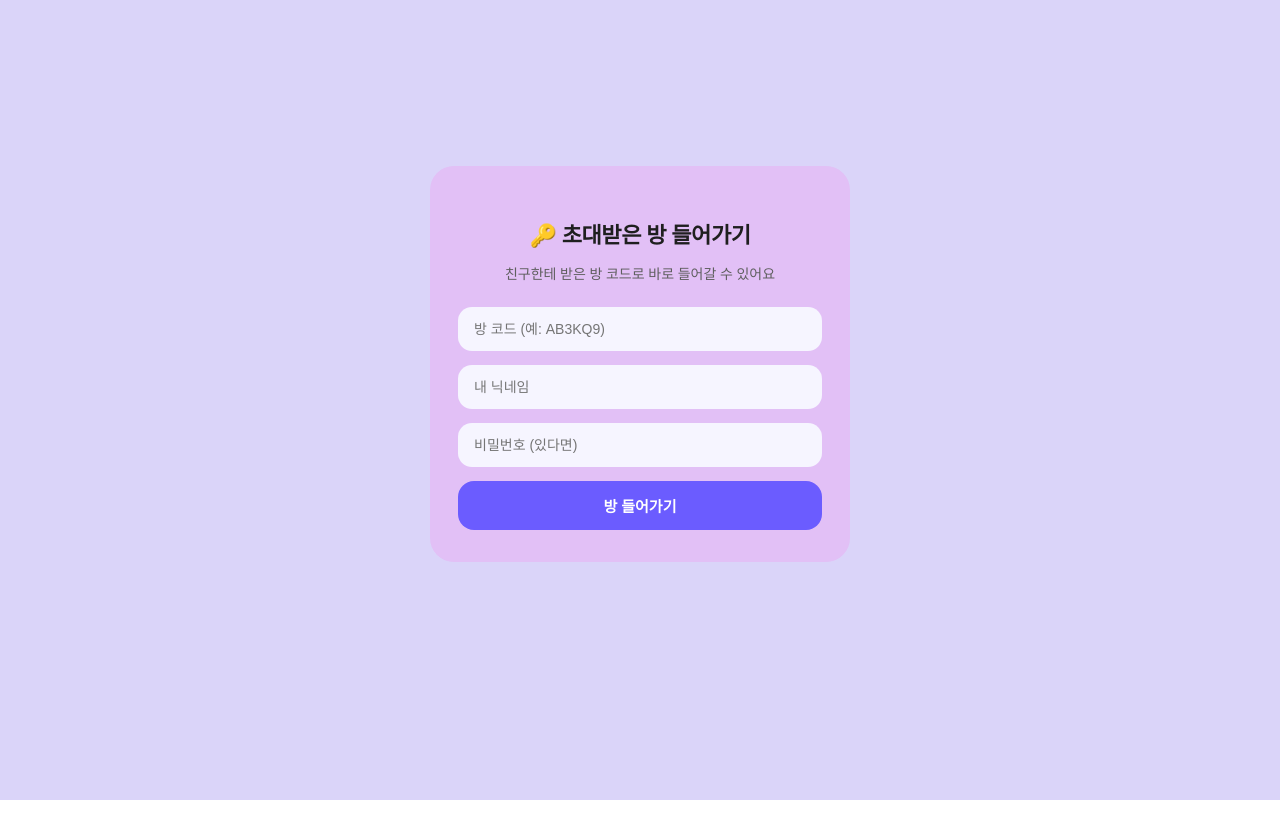
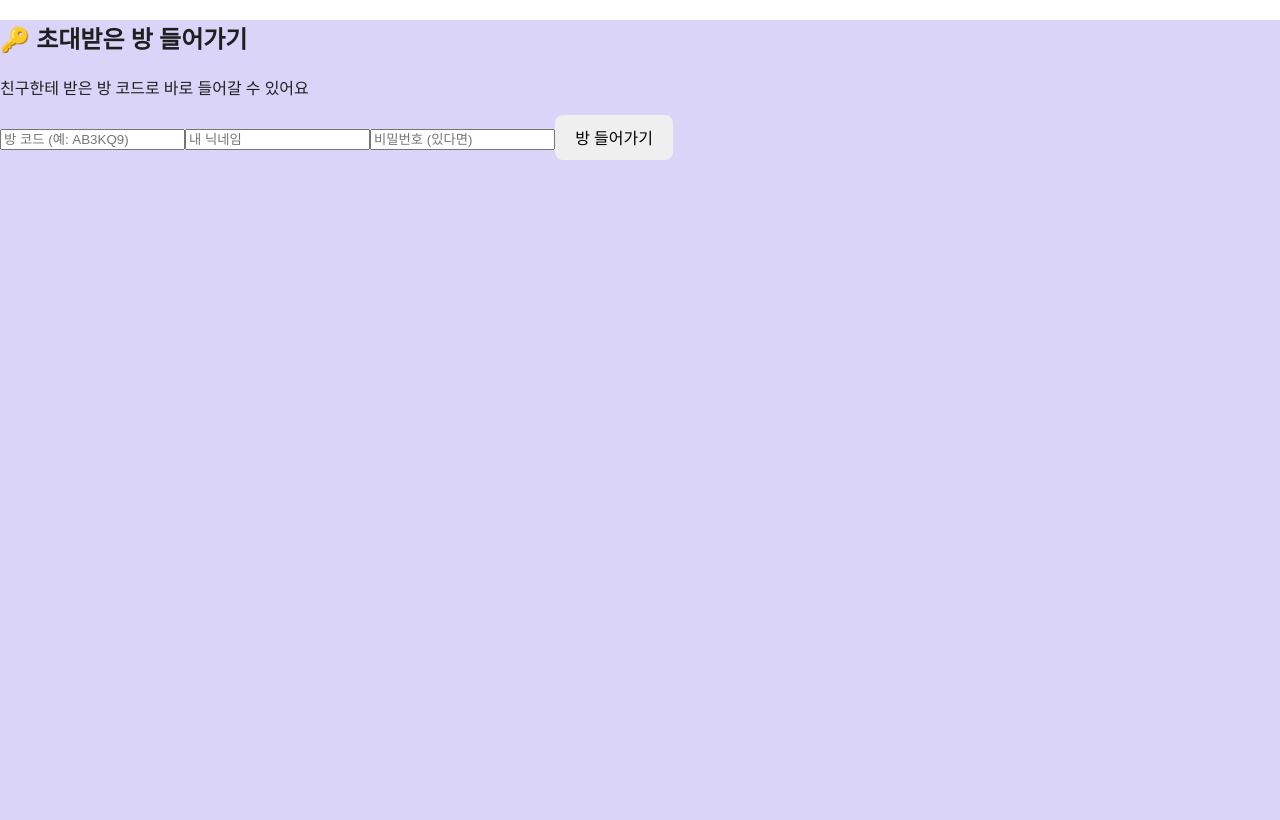
Before and after one commit to l1lsang/timetable, a React (Vite) app: page /join in a window 1280 px wide. Built offline with nearby package versions, Linux system fonts and the light colour scheme; no server answers.

Commit message:
Update timetable.css

```diff
--- a/src/timetable.css
+++ b/src/timetable.css
@@ -11,69 +11,44 @@
 }
 
 /* =========================
-   🔝 상단 바
-========================= */
-.top-bar {
-  height: 72px;
-  padding: 0 28px;
-  display: flex;
-  align-items: center;
-  justify-content: space-between;
-  background: transparent;
-}
-
-.top-bar h2 {
-  font-size: 20px;
-  font-weight: 700;
-  color: var(--text-main);
-}
-
-/* =========================
-   🔘 버튼 (보조)
-========================= */
-button {
-  padding: 10px 16px;
-  border-radius: 14px;
-  border: none;
-  background: var(--primary-soft);
-  color: var(--primary);
-  font-weight: 600;
-  cursor: pointer;
-}
-
-button:hover {
-  background: var(--accent);
-}
-
-/* =========================
    🧱 메인 레이아웃
 ========================= */
 .content {
   display: grid;
   grid-template-columns: 1fr 260px;
-  height: calc(100vh - 72px);
   gap: 12px;
   padding: 0 20px 20px;
   box-sizing: border-box;
 }
 
 /* =========================
-   📅 시간표 영역
+   📅 시간표 스크롤 영역
 ========================= */
+.timetable-scroll {
+  overflow-x: auto;
+  overflow-y: hidden;
+
+  /* 모바일 가로 스와이프 허용 */
+  touch-action: pan-x;
+  -webkit-overflow-scrolling: touch;
+}
+
+/* wrapper는 이벤트 차단 ❌ */
 .timetable-wrapper {
   width: 100%;
   height: 100%;
   padding: 20px;
-  overflow: auto;
   background: var(--bg-card);
   border-radius: 24px;
+
+  touch-action: auto;
 }
 
 /* =========================
    📊 시간표 그리드
 ========================= */
 .timetable {
-  width: 100%;
+  min-width: 900px; /* 모바일 가로 스크롤 기준 */
   display: grid;
   grid-template-columns: 72px repeat(7, 1fr);
   user-select: none;
@@ -83,7 +58,6 @@ button:hover {
    📆 요일 헤더
 ========================= */
 .header {
-  background: transparent;
   text-align: center;
   padding: 10px 0 14px;
   font-weight: 700;
@@ -91,7 +65,7 @@ button:hover {
   color: var(--primary);
 }
 
-.empty {
+.header.empty {
   background: transparent;
 }
 
@@ -106,30 +80,56 @@ button:hover {
 }
 
 /* =========================
-   🟪 시간 셀
+   🟪 시간 셀 (🔥 핵심)
 ========================= */
 .cell {
+  position: relative;
   min-height: 36px;
   margin: 3px;
   border-radius: 12px;
+
   background: var(--primary-soft);
   cursor: pointer;
+
   transition: background 0.15s ease, transform 0.05s ease;
+
+  /* 🔥 드래그 필수 설정 */
+  touch-action: none;
+  pointer-events: auto;
+  z-index: 1;
 }
 
 .cell:hover {
   background: var(--accent);
 }
-.cell.me {
-  background: hsl(250, 80%, 85%);
-  outline: none;
-}
-
-
-
 
 .cell:active {
   transform: scale(0.96);
+}
+
+/* 🔥 내 선택 (outline 방식) */
+.cell.me {
+  background: var(--primary-soft);
+  outline: 2px solid var(--primary);
+}
+
+/* =========================
+   💬 셀 툴팁
+========================= */
+.cell-tooltip {
+  position: absolute;
+  top: -26px;
+  left: 50%;
+  transform: translateX(-50%);
+  background: rgba(50, 50, 70, 0.9);
+  color: white;
+  font-size: 11px;
+  padding: 4px 8px;
+  border-radius: 8px;
+  white-space: nowrap;
+
+  pointer-events: none; /* 🔥 클릭 방해 방지 */
+  z-index: 10;
 }
 
 /* =========================
@@ -154,135 +154,25 @@ button:hover {
 }
 
 /* =========================
-   🧭 중앙 카드 레이아웃
+   📱 모바일 대응
 ========================= */
-.center-wrap {
-  min-height: calc(100vh - 72px);
-  display: flex;
-  align-items: center;
-  justify-content: center;
-}
-
-/* 카드 */
-.card {
-  width: 100%;
-  max-width: 420px;
-  padding: 32px 28px;
-  background: var(--bg-card);
-  border-radius: 24px;
-}
-
-/* =========================
-   ✏️ 텍스트
-========================= */
-.title {
-  font-size: 22px;
-  font-weight: 800;
-  letter-spacing: -0.02em;
-  color: var(--text-main);
-  margin-bottom: 6px;
-  text-align: center;
-}
-
-.desc {
-  font-size: 14px;
-  color: var(--text-sub);
-  text-align: center;
-  margin-bottom: 24px;
-}
-
-/* =========================
-   ⌨️ 입력창
-========================= */
-.input {
-  width: 100%;
-  padding: 14px 16px;
-  margin-bottom: 14px;
-  border-radius: 14px;
-  border: none;
-  background: #f6f5ff;
-  font-size: 14px;
-}
-
-.input:focus {
-  outline: none;
-  background: var(--primary-soft);
-}
-
-/* =========================
-   ⭐ 메인 버튼 (주인공)
-========================= */
-.btn-primary {
-  width: 100%;
-  padding: 14px;
-  border-radius: 16px;
-  background: var(--primary);
-  color: white;
-  font-weight: 600;
-  font-size: 15px;
-  cursor: pointer;
-  border: none;
-}
-
-.btn-primary:disabled {
-  opacity: 0.6;
-  cursor: default;
-}
-@media (max-width: 768px) {
-  .center-wrap {
-    padding: 20px;
-    align-items: flex-start;
-  }
-
-  .card {
-    width: 100%;
-    max-width: 100%;
-    padding: 28px 20px;
-    border-radius: 20px;
-  }
-
-  .home-title {
-    font-size: 24px;
-  }
-
-  .home-desc {
-    font-size: 13px;
-    margin-bottom: 24px;
-  }
-
-  .btn-primary,
-  .btn-outline {
-    font-size: 14px;
-    padding: 14px;
-  }
-}
 @media (max-width: 768px) {
   .content {
     grid-template-columns: 1fr;
-    grid-template-rows: auto auto;
-    height: auto;
   }
 
   .side-panel {
-    order: 2;
     margin-top: 12px;
   }
 
   .timetable-wrapper {
-    order: 1;
     padding: 12px;
-  }
-}
-@media (max-width: 768px) {
-  .timetable-wrapper {
-    overflow-x: auto;
   }
 
   .timetable {
-    min-width: 720px; /* 요일 7개 확보 */
+    min-width: 720px;
   }
-}
-@media (max-width: 768px) {
+
   .cell {
     min-height: 30px;
     margin: 2px;
@@ -296,50 +186,3 @@ button:hover {
     font-size: 12px;
   }
 }
-@media (max-width: 768px) {
-  .cell {
-    touch-action: manipulation;
-  }
-}
-.timetable-scroll {
-  overflow-x: auto;
-  overflow-y: hidden;
-
-  /* 모바일에서 가로 스와이프 허용 */
-  touch-action: pan-x;
-
-  /* 스크롤 부드럽게 */
-  -webkit-overflow-scrolling: touch;
-}
-.timetable-wrapper {
-  touch-action: none; /* 셀 드래그용 */
-}
-.timetable {
-  min-width: 900px; /* 모바일 기준, 필요시 조절 */
-  display: grid;
-  grid-template-columns: 72px repeat(7, 1fr);
-}
-.cell-tooltip {
-  position: absolute;
-  top: -26px;
-  left: 50%;
-  transform: translateX(-50%);
-  background: rgba(50, 50, 70, 0.9);
-  color: white;
-  font-size: 11px;
-  padding: 4px 8px;
-  border-radius: 8px;
-  white-space: nowrap;
-
-  pointer-events: none; /* 🔥🔥🔥 이게 핵심 */
-  z-index: 10;
-}
-.cell {
-  position: relative; /* tooltip 기준점 */
-  min-height: 36px;
-  margin: 3px;
-  border-radius: 12px;
-  background: var(--primary-soft);
-  cursor: pointer;
-  transition: background 0.15s ease, transform 0.05s ease;
-}
```
